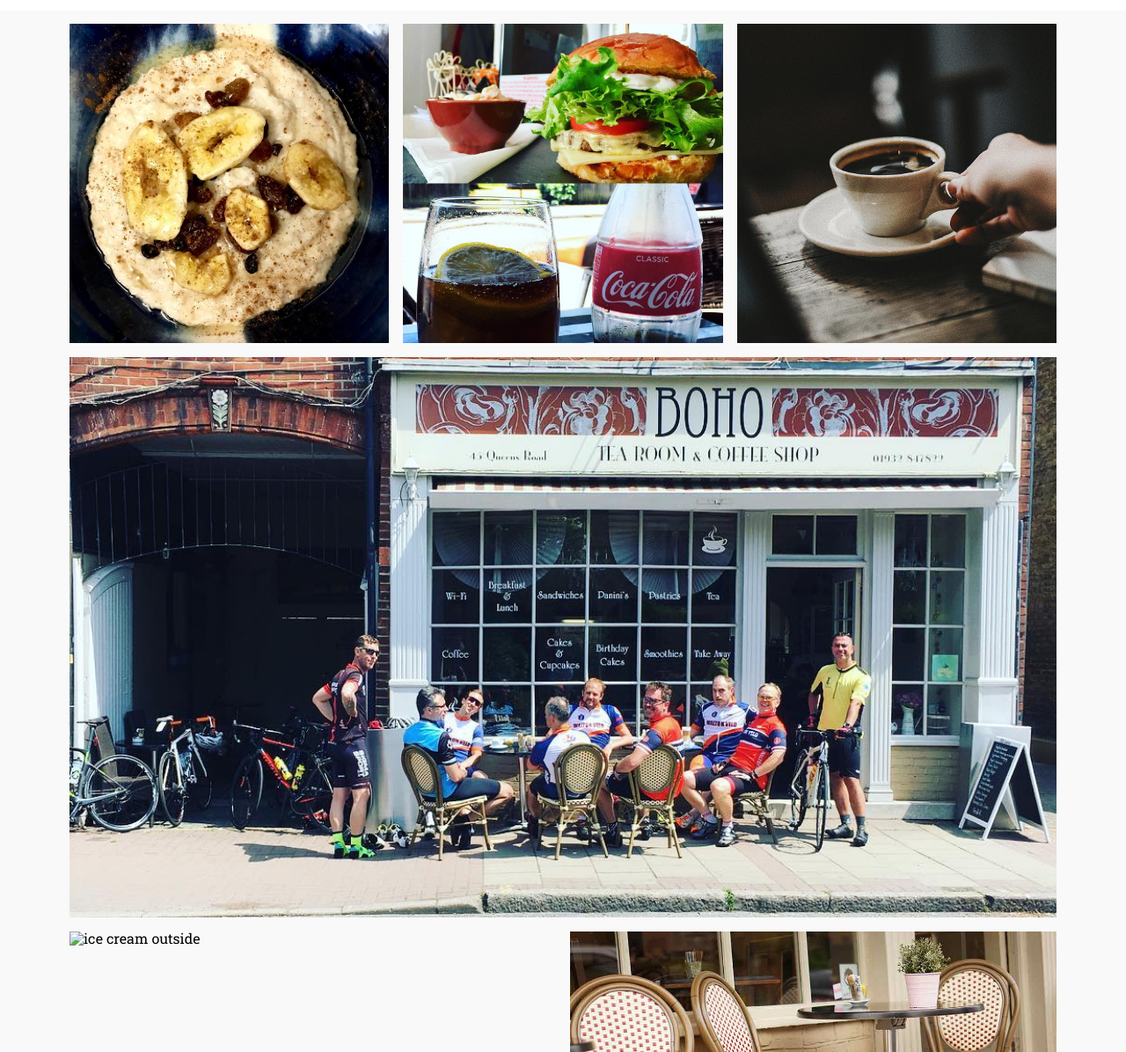
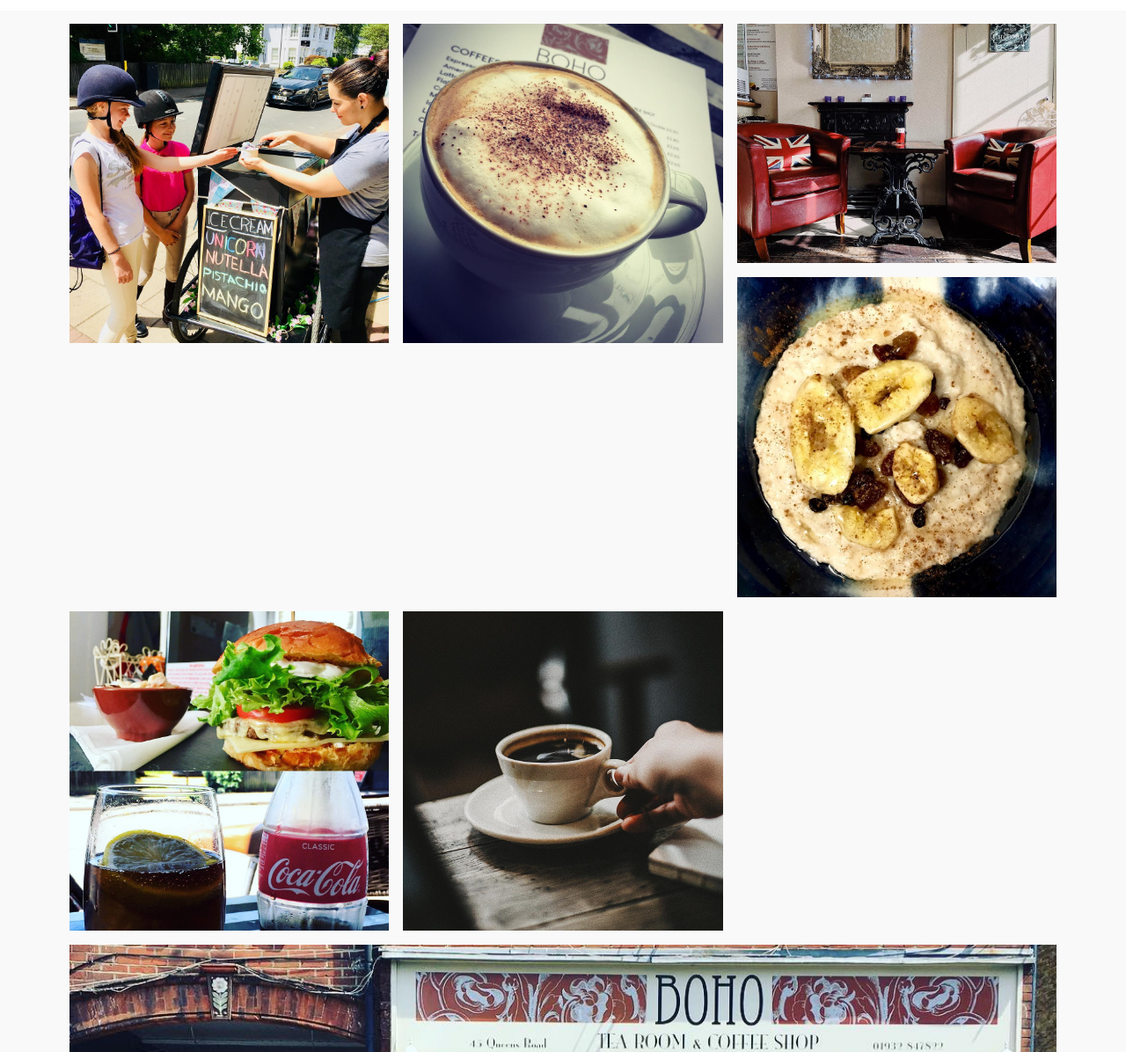
Before and after one commit to bohotearoom/bohotearoom.github.io, a plain HTML site: page gallery.html in a window 1280 px wide. Shown: the part 104-1300 px from the top of the page at 88% size. Drawn offline with nearby package versions, Linux system fonts and the light colour scheme.

Commit message:
Update gallery.html

```diff
--- a/gallery.html
+++ b/gallery.html
@@ -73,6 +73,15 @@
         <div class="full-width">
             <section id="gallery">
               <ul class="tiles">
+		 <li class="tiles__item tiles__item--third">
+                    <img src="images/gallery/ice-cream.jpg" alt="ice cream">
+                  </li>
+		  <li class="tiles__item tiles__item--third">
+                    <img src="images/gallery/coffee-on-menu.jpg" alt="coffee on menu">
+                  </li>
+		  <li class="tiles__item tiles__item--third">
+                    <img src="images/gallery/interior-chairs.jpg" alt="interior chairs">
+                  </li>
 		  <li class="tiles__item tiles__item--third">
                     <img src="images/gallery/porridge.jpg" alt="porridge">
                   </li>
@@ -86,7 +95,7 @@
                     <img src="images/gallery/cyclists.jpg" alt="cyclists">
                   </li>
 		  <li class="tiles__item tiles__item--half">
-                    <img src="images/gallery/icecream-outside.jpgg" alt="ice cream outside">
+                    <img src="images/gallery/icecream-outside.jpg" alt="ice cream outside">
                   </li>
                   <li class="tiles__item tiles__item--half">
                     <img src="images/gallery/boho_external.jpg" alt="boho outside table">
```
